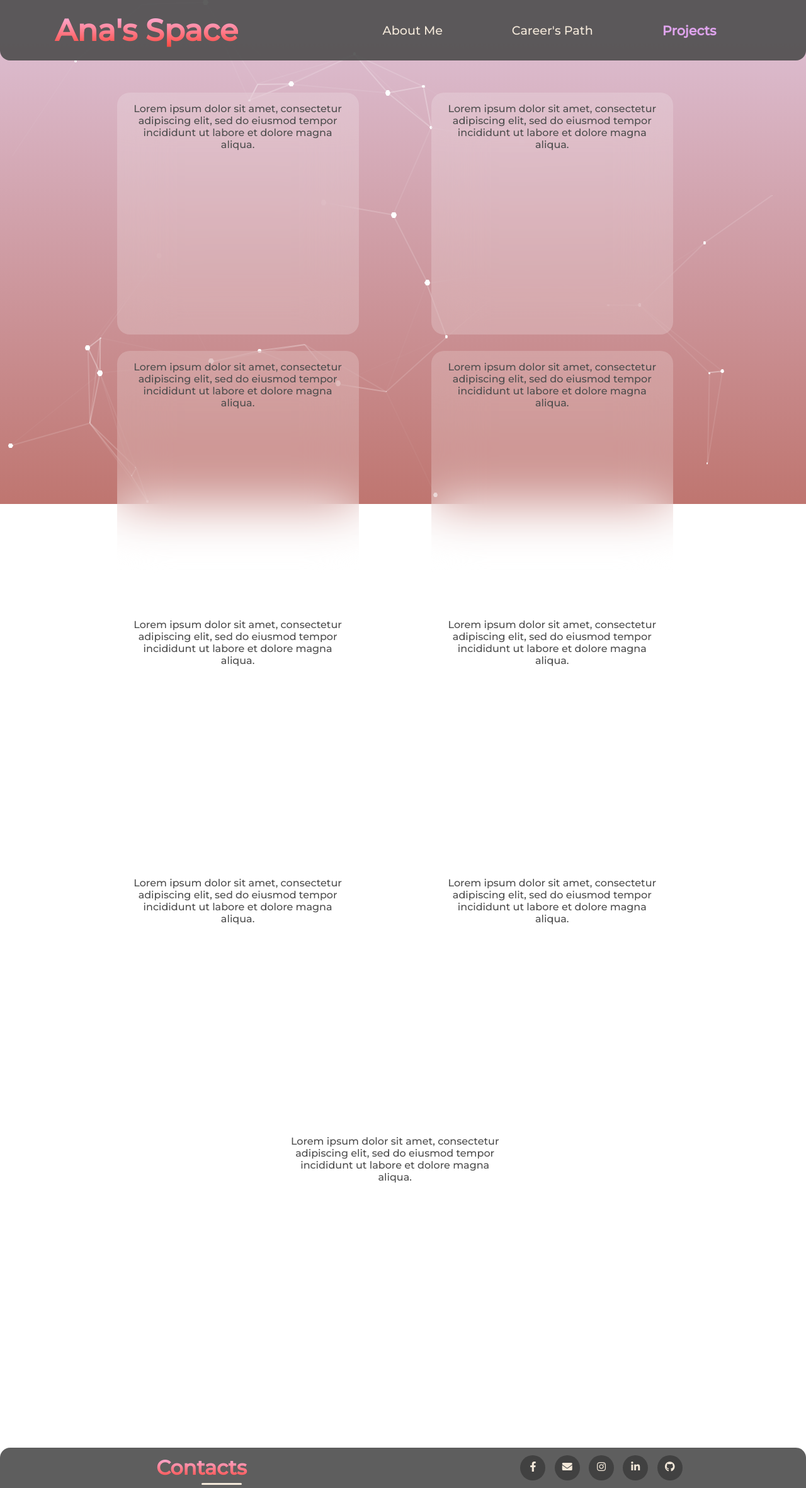
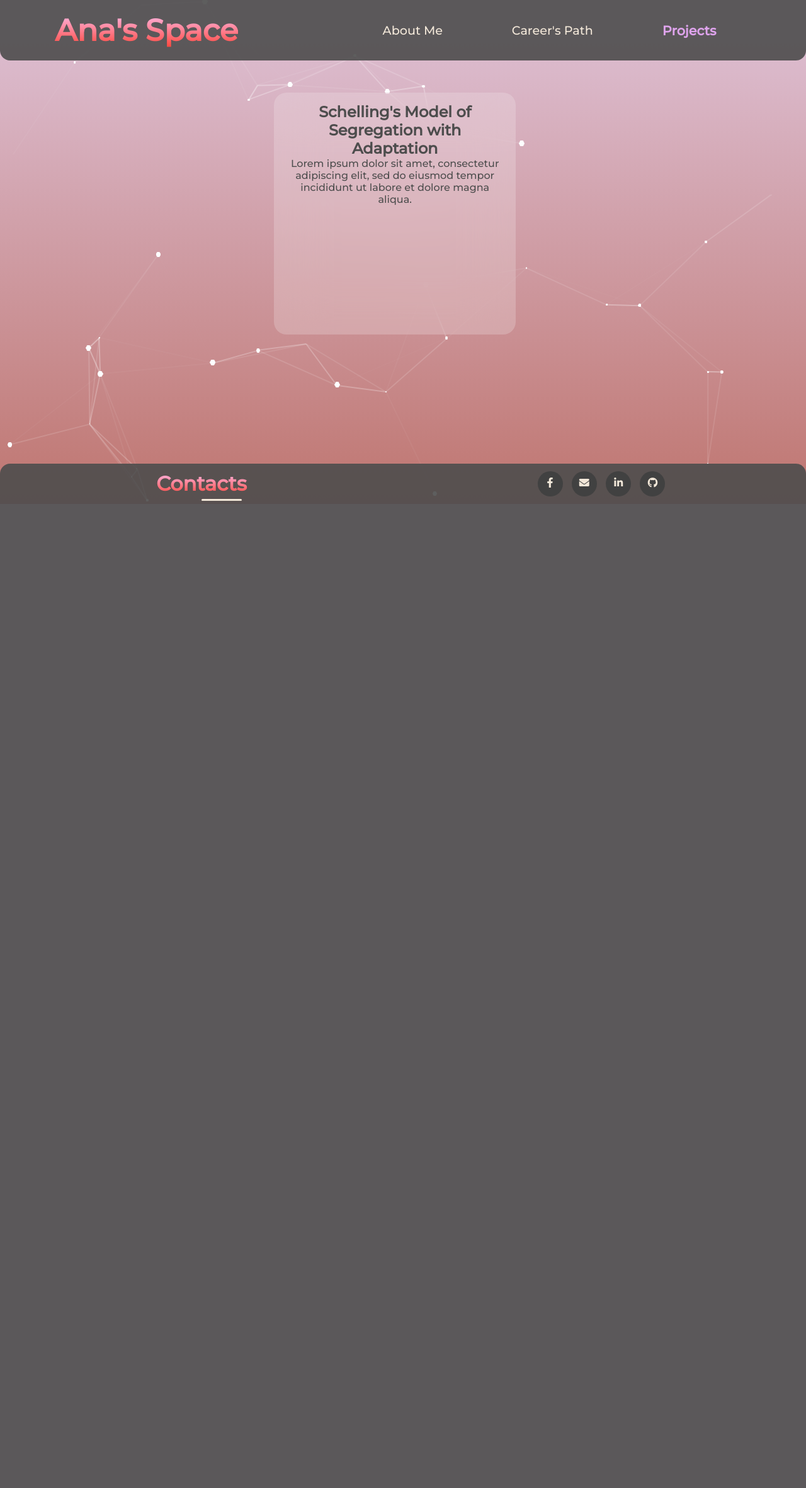
Before and after one commit to AnaSRamalhete/site, a PHP site: page /projects.php in a window 1280 px wide. Shown: the whole page at 63% size. After the commit the page ends 795 px from the top, so only its background shows below. Run offline with PHP 8.4, Linux system fonts and the light colour scheme; a stand-in replaces the project's code that opens the database connection; some libraries are stand-ins or nearby versions.

Commit message:
Starting to work on the Schellings model

```diff
--- a/web/footer.php
+++ b/web/footer.php
@@ -8,7 +8,7 @@
                 <div class="social-links">
                         <a href="https://www.facebook.com/profile.php?id=100010159722157" target="_blank"><i class="fab fa-facebook-f"></i></a>
                         <a href="mailto: anasramalhete@gmail.com" target="_blank"><i class="fa fa-envelope"></i></a>
-                        <a href="https://www.instagram.com/anasramalhete/" target="_blank"><i class="fab fa-instagram"></i></a>
+                        <!-- <a href="https://www.instagram.com/anasramalhete/" target="_blank"><i class="fab fa-instagram"></i></a> -->
                         <a href="https://www.linkedin.com/in/ana-sofia-ramalhete-870a43100/" target="_blank"><i class="fab fa-linkedin-in"></i></a>
                         <a href="https://github.com/AnaSRamalhete" target="_blank"><i class="fab fa-github"></i></a>
                 </div>
--- a/web/projects.php
+++ b/web/projects.php
@@ -9,7 +9,13 @@
 
 <a name="sectionProjects" ></a>
 <section class="section-projects" id="projects">
-    <div class="project-slide">
+    <a href="Schellings_Model/index.php">
+        <div class="project-slide">
+            <h1>Schelling's Model of Segregation with Adaptation</h1>
+            <p>Lorem ipsum dolor sit amet, consectetur adipiscing elit, sed do eiusmod tempor incididunt ut labore et dolore magna aliqua. </p>
+        </div>
+    </a>
+    <!-- <div class="project-slide">
         <p>Lorem ipsum dolor sit amet, consectetur adipiscing elit, sed do eiusmod tempor incididunt ut labore et dolore magna aliqua. </p>
     </div>
     <div class="project-slide">
@@ -32,10 +38,7 @@
     </div>
     <div class="project-slide">
         <p>Lorem ipsum dolor sit amet, consectetur adipiscing elit, sed do eiusmod tempor incididunt ut labore et dolore magna aliqua. </p>
-    </div>
-    <div class="project-slide">
-        <p>Lorem ipsum dolor sit amet, consectetur adipiscing elit, sed do eiusmod tempor incididunt ut labore et dolore magna aliqua. </p>
-    </div>
+    </div> -->
 
 </section>
 
--- a/web/style/styles.css
+++ b/web/style/styles.css
@@ -5,6 +5,9 @@
     /* font-family:Arial, Helvetica, sans-serif; */
     scroll-behavior: smooth;
     font-family: 'Montserrat', sans-serif;
+
+    scrollbar-color: rgba(148, 148, 148, 0.9) rgba(77, 77, 77,0.1);
+    scrollbar-width: thin;
 }
 
 .main-div{
@@ -199,6 +202,8 @@ nav a{
     font-family: 'Lucida Sans', 'Lucida Sans Regular', 'Lucida Grande', 'Lucida Sans Unicode', Geneva, Verdana, sans-serif;
     border-radius: 2vh 2vh 0 0;
     text-align: center;
+    position: absolute;
+    bottom: 0;
 }
 
 
--- a/web/style/styles_projects.css
+++ b/web/style/styles_projects.css
@@ -1,7 +1,12 @@
+a{
+    text-decoration: none;
+}
+
 .section-projects{
-    padding: 10vw;
+    padding: 5vw;
     padding-top: 4vw;
     width: 98vw;
+    min-height: 79.7vh;
     display: flex;
     flex-wrap: wrap;
     flex-direction: row;
```
Also changed, not shown: web/Schellings_Model/SM_styles.css (added, +16 -0 lines), web/Schellings_Model/index.php (added, +36 -0 lines).
